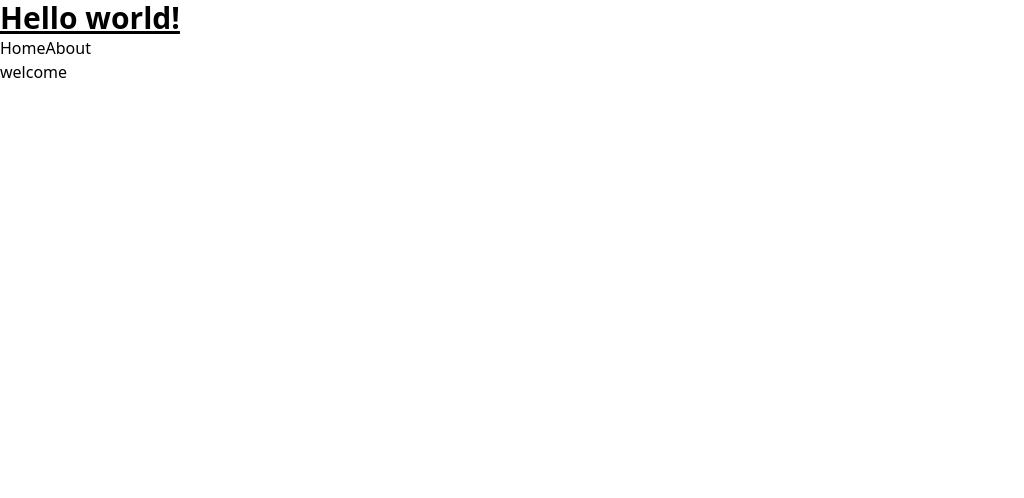
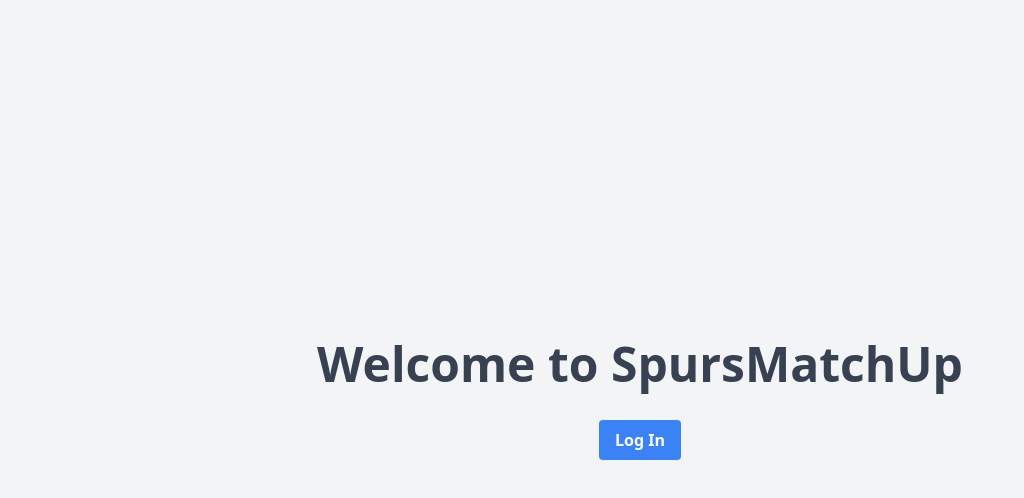
Before and after one commit to Eric-MK/front-endsclcertproject, a Vue app: page / in a window 1280 px wide. Shown: the top 498 px of the page, without its empty margins (0-1024 px from the left). Built offline with nearby package versions, Linux system fonts and the light colour scheme.

Commit message:
landing page created

```diff
--- a/src/App.vue
+++ b/src/App.vue
@@ -1,20 +1,17 @@
 <script setup>
 import { RouterLink, RouterView } from 'vue-router'
-import HelloWorld from './components/HelloWorld.vue'
+//import LandingPage from './components/HelloWorld.vue'
 </script>
 
 <template>
   <header>
 <!--     <img alt="Vue logo" class="logo" src="@/assets/logo.svg" width="125" height="125" />
  -->
-    <div class="wrapper">
-      <HelloWorld msg="You did it!"/>
-
+<!--     <div class="wrapper">
       <nav>
-        <RouterLink to="/">Home</RouterLink>
-        <RouterLink to="/about">About</RouterLink>
+        <RouterLink to="/"></RouterLink>
       </nav>
-    </div>
+    </div> -->
   </header>
 
   <RouterView />
--- a/src/components/HelloWorld.vue
+++ b/src/components/HelloWorld.vue
@@ -1,5 +1,3 @@
 <template>
-  <h1 className="text-3xl font-bold underline">
-      Hello world!
-    </h1>
+  <p>hello</p>
 </template>
--- a/src/router/index.js
+++ b/src/router/index.js
@@ -1,13 +1,13 @@
 import { createRouter, createWebHistory } from 'vue-router'
-import HomeView from '../views/HomeView.vue'
+import LandingPage from '../views/LandingPage.vue'
 
 const router = createRouter({
   history: createWebHistory(import.meta.env.BASE_URL),
   routes: [
     {
       path: '/',
-      name: 'home',
-      component: HomeView
+      name: 'landingpage',
+      component: LandingPage
     },
     {
       path: '/about',
--- a/src/views/HomeView.vue
+++ /dev/null
@@ -1,9 +0,0 @@
-<script setup>
-import TheWelcome from '../components/TheWelcome.vue'
-</script>
-
-<template>
-  <main>
-    <TheWelcome />
-  </main>
-</template>
--- /dev/null
+++ b/src/views/LandingPage.vue
@@ -0,0 +1,17 @@
+<template>
+  <div class="bg-gray-100 min-h-screen flex flex-col justify-center items-center">
+    <h1 class="text-5xl mb-8 font-bold text-gray-700">Welcome to SpursMatchUp</h1>
+    <button class="bg-blue-500 hover:bg-blue-700 text-white font-bold py-2 px-4 rounded" @click="goToLogin">Log In</button>
+  </div>
+</template>
+
+<script>
+export default {
+  methods: {
+    goToLogin() {
+      // Use Vue Router to navigate to the login page
+      this.$router.push('/login');
+    }
+  }
+}
+</script>
```
